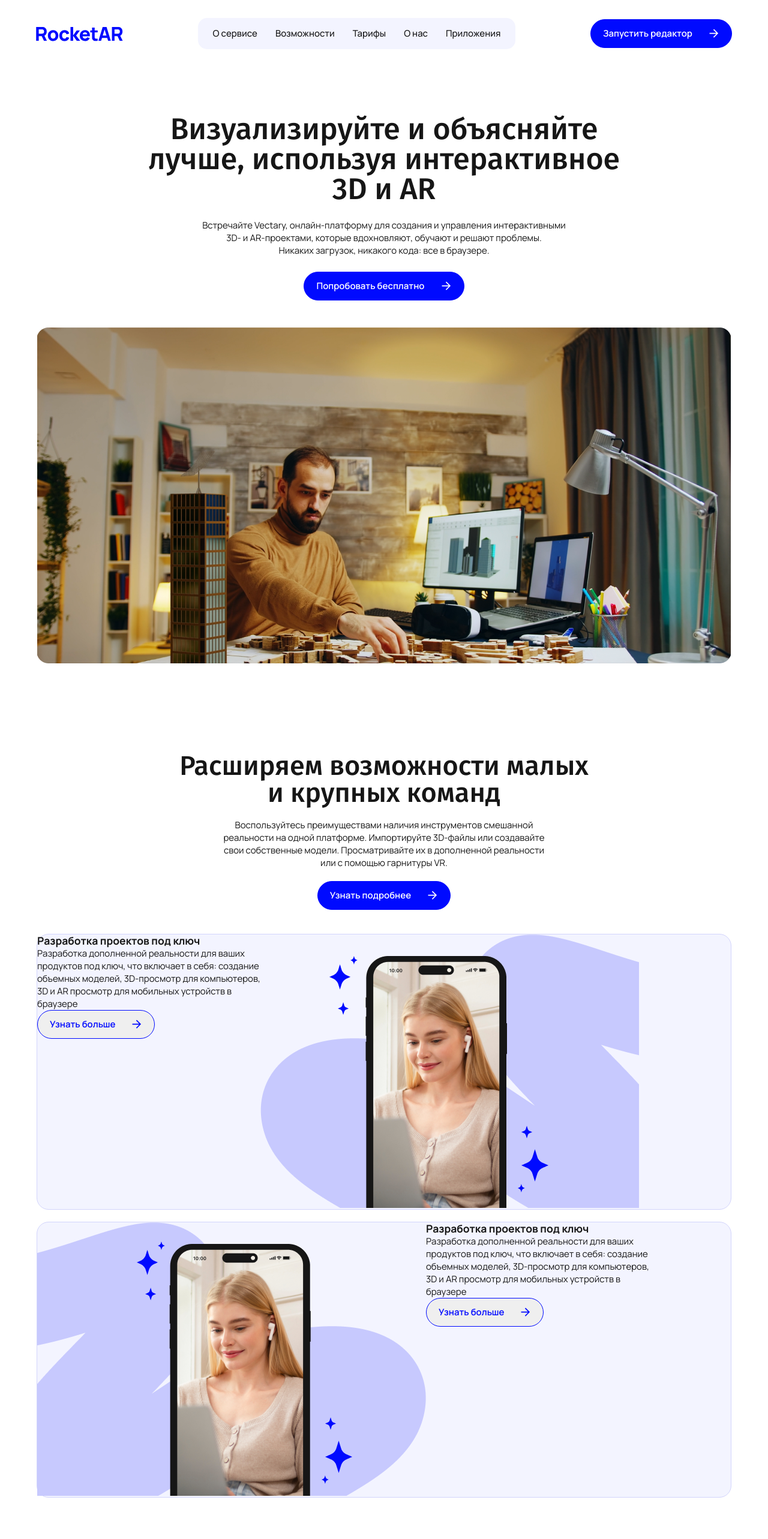
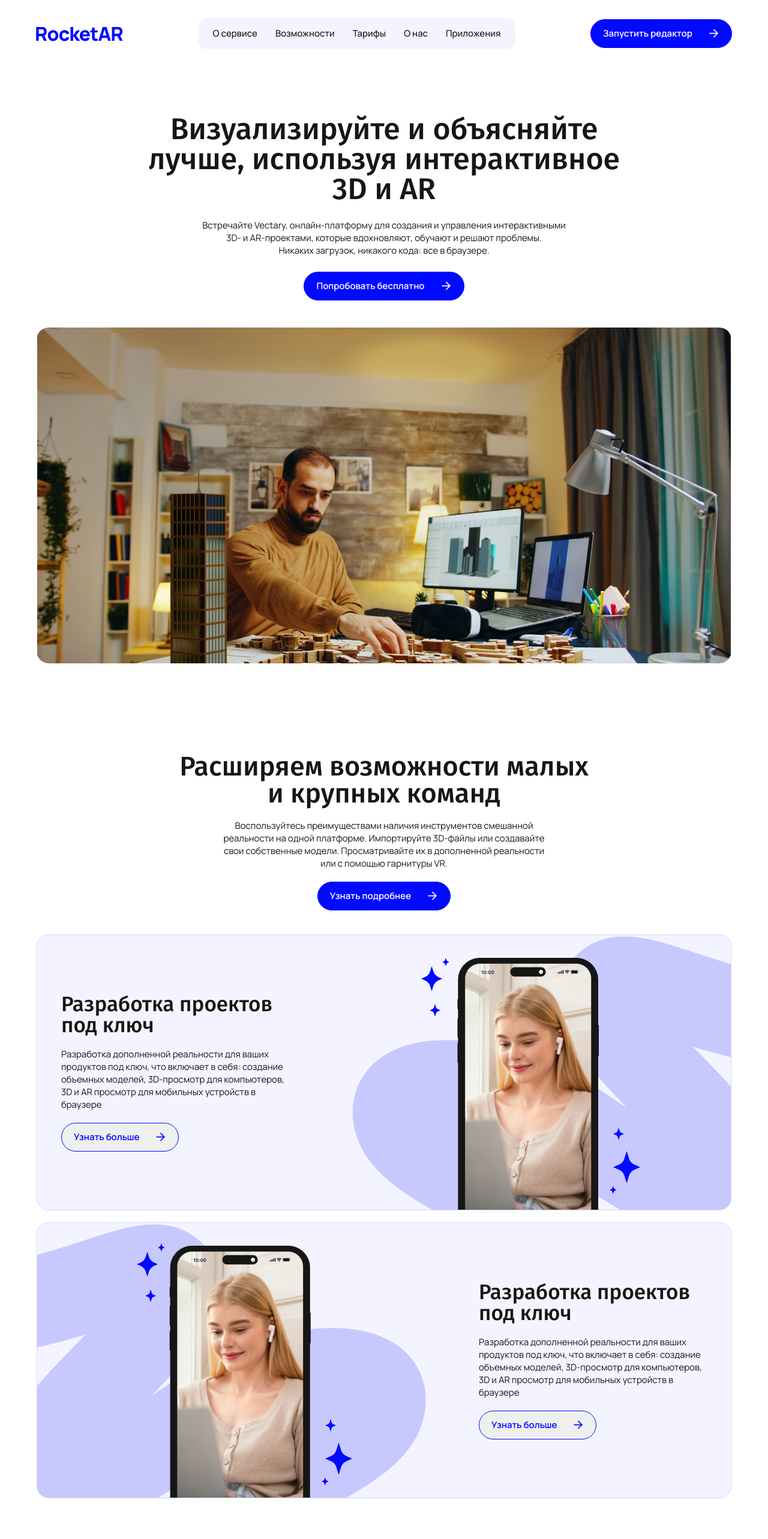
Before and after one commit to sawcrazy/nikulin, a React (Vite) app: page / in a window 1280 px wide. Shown: the top 2566 px of the page at 60% size. Built offline with nearby package versions, Linux system fonts and the light colour scheme.

Commit message:
section_girl

```diff
--- a/src/App.css
+++ b/src/App.css
@@ -24,6 +24,16 @@ h2{
     font-size: 45px;
     font-weight: 500;
     line-height: 45px;
+    color: rgba(22, 22, 22, 1);
+}
+h3{
+    font-family: Fira Sans,sans-serif;
+    font-size: 35px;
+    font-weight: 500;
+    line-height: 35px;
+    color: rgba(22, 22, 22, 1);
+
+
 }
 a{
     text-decoration: none;
@@ -91,12 +101,16 @@ li{
     justify-content: center;
 
 }
-.possibilities__img{
-    padding-top: 45px;
+.possibilities__contend{
+    margin-top: 45px;
+    background: url("./img/video.png") center  no-repeat ;
+    background-size: cover;
+    width: 1158px;
+    height: 560px;
+    border-radius: 20px;
 }
 .girl{
-    padding-top: 144px;
-
+    padding-top: 150px;
 }
 .girl__title{
     text-align: center;
@@ -104,24 +118,45 @@ li{
     display: flex;
     flex-direction: column;
     align-items: center;
-    gap:20px;
+    gap: 20px;
     width: 684px;
 }
 .girl__cart_1{
     display: flex;
+    align-items: center;
     margin-top: 40px;
     height: 460px;
-    background: rgba(243, 244, 255, 1);
+    background: url("./img/girl_1.png") rgba(243, 244, 255, 1) no-repeat right top 2px;
     border: 1px solid rgba(210, 212, 252, 1);
     border-radius: 20px;
 }
+.girl__cart_1__content{
+    padding-left: 40px;
+    text-align: left;
+    display: flex;
+    flex-direction: column;
+    gap: 20px;
+    width: 450px;
+}
+
 .girl__cart_2{
     display: flex;
+    align-items: center;
+    justify-content:flex-end;
     margin-top: 20px;
     height: 460px;
-    background: rgba(243, 244, 255, 1);
+    background: url("./img/girl_2.png") rgba(243, 244, 255, 1) no-repeat left top 2px;
     border: 1px solid rgba(210, 212, 252, 1);
     border-radius: 20px;
+}
+.girl__cart_2__content{
+    padding-right: 40px;
+    text-align: left;
+    display: flex;
+    flex-direction: column;
+    gap: 20px;
+    width: 420px;
+
 }
 .for_whom{
     padding-top: 149px;
--- a/src/App.tsx
+++ b/src/App.tsx
@@ -1,8 +1,5 @@
 import Logo from './img/logo.svg';
 import LogoWhite from './img/logo_white.svg'
-import Video from './img/video.png';
-import Girl_1 from './img/girl_1.png';
-import Girl_2 from './img/girl_2.png';
 import Footer from './img/footer.png';
 import './App.css'
 import {ButtonBlue} from './сomponents/buttons/button_blue';
@@ -37,7 +34,7 @@ export const App = ()=> {
                     <ul>
                         <li><a href="">О сервисе</a></li>
                         <li><a href="">Возможности</a></li>
-                        <li><a href="">Тарифы</a></li>
+                        <li><a href="#price">Тарифы</a></li>
                         <li><a href="">О нас</a></li>
                         <li><a href="">Приложения</a></li>
                     </ul>
@@ -68,7 +65,6 @@ export const App = ()=> {
                     </div>
                 </div>
                 <div className="possibilities__contend">
-                    <img src={Video} alt="Video" className="possibilities__img"/>
                 </div>
 
             </section>
@@ -92,12 +88,11 @@ export const App = ()=> {
                 </div>
                 <div className="girl__cart">
                     <div className="girl__cart_1">
-                        <div className="girl__cart_1__text">
+                        <div className="girl__cart_1__content">
                             <div>
                                 <h3>
                                     Разработка проектов под ключ
                                 </h3>
-
                             </div>
                             <div>
                                 Разработка дополненной реальности для ваших
@@ -114,15 +109,9 @@ export const App = ()=> {
                                 <ButtonWhite name="Узнать больше"/>
                             </div>
                         </div>
-                        <div className="girl__cart_1_img">
-                            <img src={Girl_1} alt=""/>
-                        </div>
                     </div>
                     <div className="girl__cart_2">
-                        <div className="girl__cart_1_img">
-                            <img src={Girl_2} alt=""/>
-                        </div>
-                        <div className="girl__cart_2__text">
+                        <div className="girl__cart_2__content">
                             <div>
                                 <h3>
                                     Разработка проектов под ключ
@@ -155,7 +144,7 @@ export const App = ()=> {
                     {renderCarts()}
                 </div>
             </section>
-            <section className="price">
+            <section className="price" id="price">
                 <div className="price__title">
                     <h2>
                         Тарифы
```
